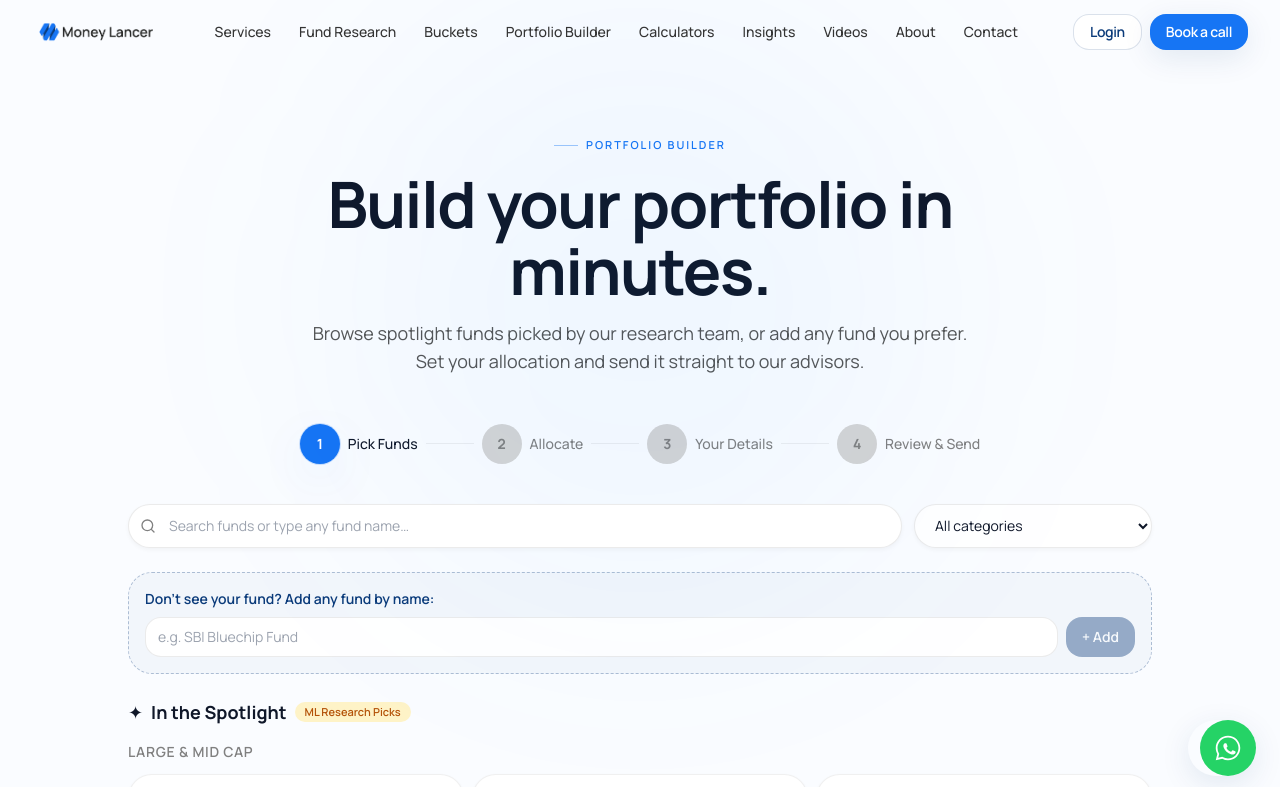
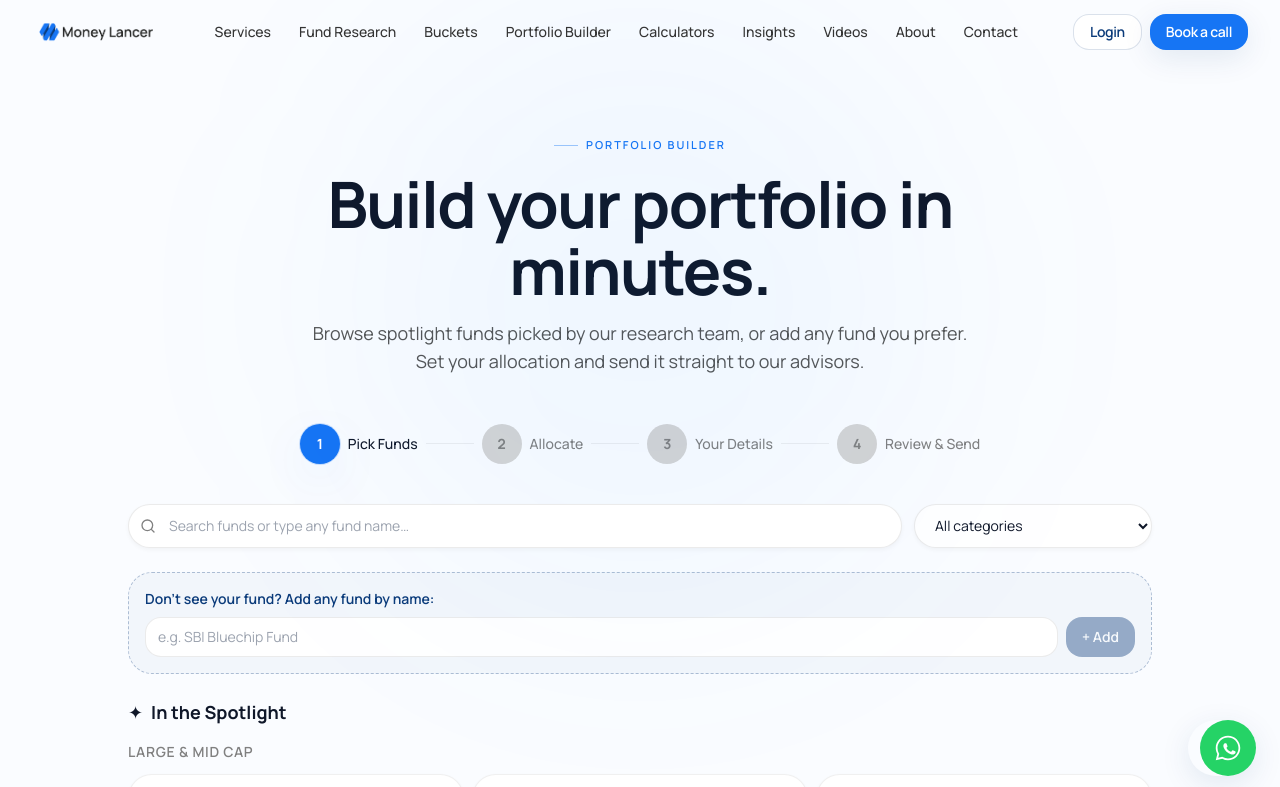
Before and after one commit to atharva-moneylancer/money-lancer-web, a Next.js app: page /portfolio-builder in a window 1280 px wide. Shown: the top 787 px of the page. Built offline with nearby package versions, Linux system fonts and the light colour scheme.

Commit message:
Remove ML Research Picks badge from spotlight section

```diff
--- a/components/portfolio/PortfolioBuilder.tsx
+++ b/components/portfolio/PortfolioBuilder.tsx
@@ -230,9 +230,6 @@ export default function PortfolioBuilder() {
             <div className="mb-4 flex items-center gap-2">
               <span className="text-lg">✦</span>
               <h3 className="text-title-s font-bold text-ink">In the Spotlight</h3>
-              <span className="rounded-full bg-amber-100 px-2.5 py-0.5 text-[11px] font-semibold text-amber-700">
-                ML Research Picks
-              </span>
             </div>
 
             {filteredGroups.map((group) => (
```
